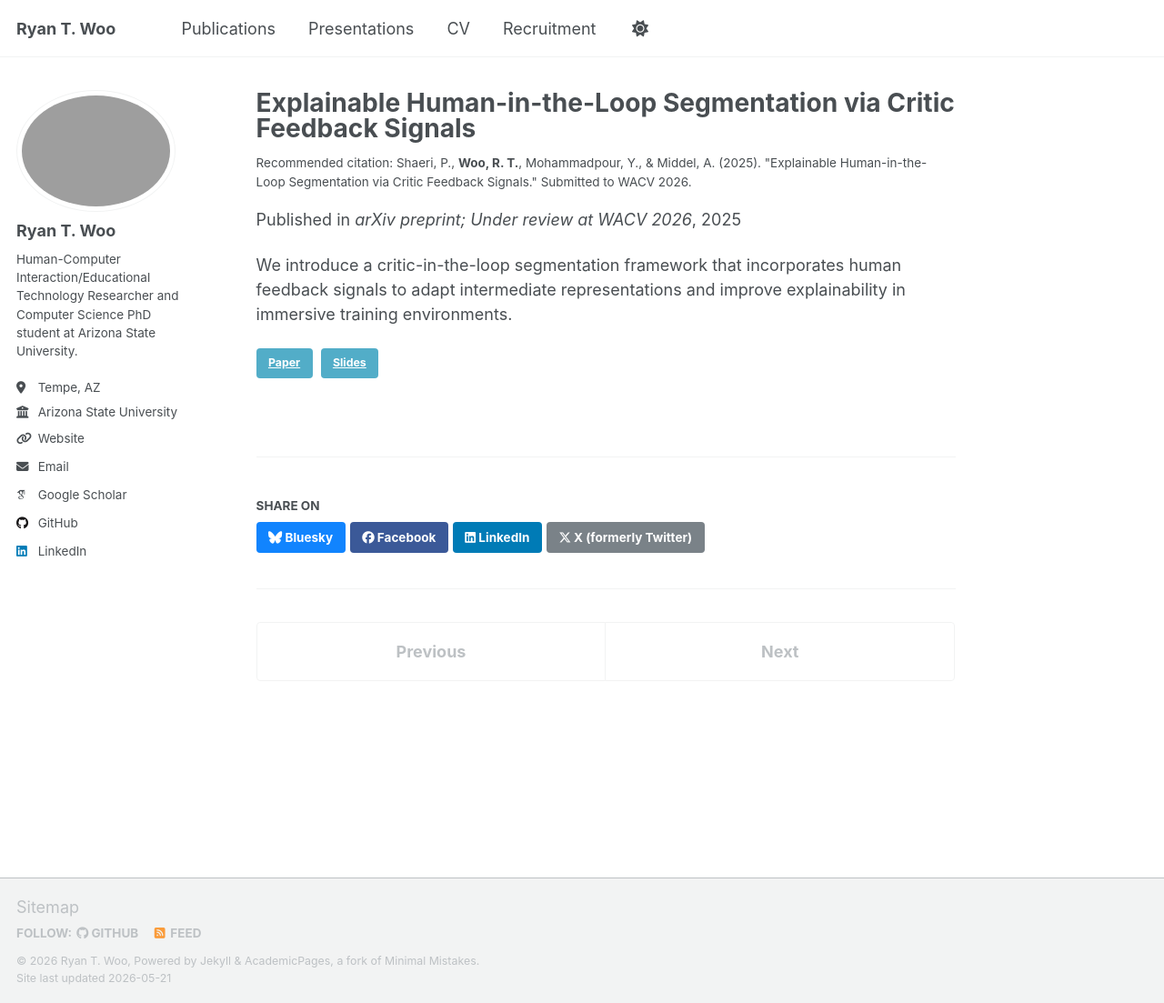
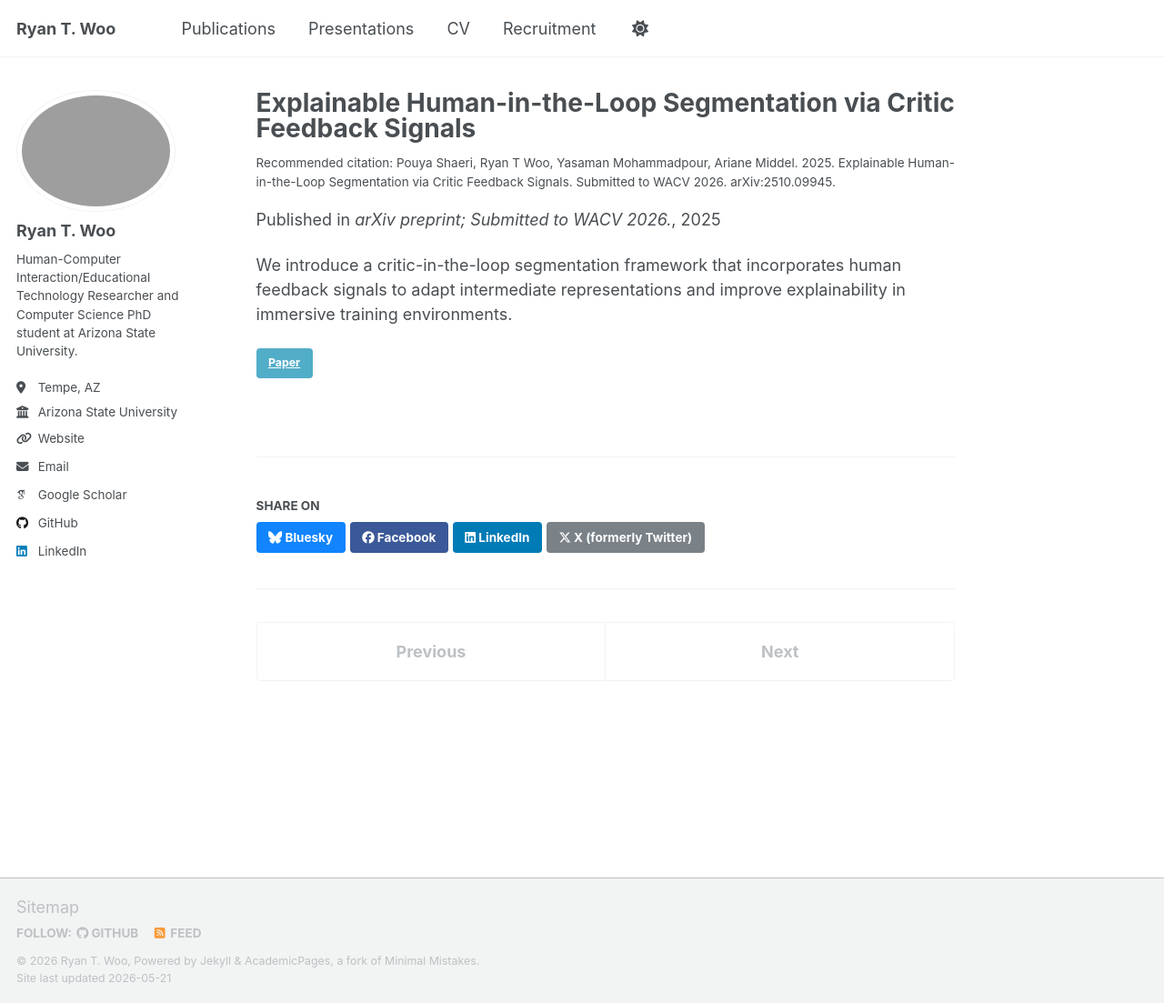
Before and after one commit to rtwoo/rtwoo.github.io, a Jekyll site: the page built from _publications/2025-08-01-explainable-hitl-segmentation.md, in a window 1280 px wide and 1103 px high. Shown: the whole window at 91% size. Built offline with Jekyll 4.4.1, drawn with Linux system fonts in a browser that asks for light colours; some web fonts are replaced; a script that is not in the unit is left out.

Commit message:
updated papers/presentations

```diff
--- a/_publications/2015-10-01-paper-title-number-3.md
+++ b/_publications/2025-08-01-explainable-hitl-segmentation.md
@@ -3,11 +3,11 @@ title: "Explainable Human-in-the-Loop Segmentation via Critic Feedback Signals"
 collection: publications
 category: preprints
 permalink: /publication/woo-wacv-2026
-excerpt: 'Submitted to the IEEE/CVF Winter Conference on Applications of Computer Vision (WACV) 2026.'
+excerpt: 'arXiv:2510.09945. Submitted to the IEEE/CVF Winter Conference on Applications of Computer Vision (WACV) 2026.'
 date: 2025-08-01
-venue: 'arXiv preprint; Under review at WACV 2026'
-slidesurl: ''
+venue: 'arXiv preprint; Submitted to WACV 2026.'
+# slidesurl: ''
 paperurl: 'https://arxiv.org/abs/2510.09945'
-citation: 'Shaeri, P., Woo, R. T., Mohammadpour, Y., & Middel, A. (2025). "Explainable Human-in-the-Loop Segmentation via Critic Feedback Signals." Submitted to WACV 2026.'
+citation: 'Pouya Shaeri, Ryan T Woo, Yasaman Mohammadpour, Ariane Middel. 2025. Explainable Human-in-the-Loop Segmentation via Critic Feedback Signals. Submitted to WACV 2026. arXiv:2510.09945.'
 ---
 We introduce a critic-in-the-loop segmentation framework that incorporates human feedback signals to adapt intermediate representations and improve explainability in immersive training environments.
```
Also changed, not shown: _publications/2025-08-15-tri-accel.md (renamed from _publications/2024-02-17-paper-title-number-4.md, +1 -1 lines), _publications/2026-05-01-openmrt.md (renamed from _publications/2025-06-08-paper-title-number-5.md, +2 -2 lines), _talks/2025-07-15-asu-sri-emotion-recognition.md (+1 -1 lines), 1 other file.
